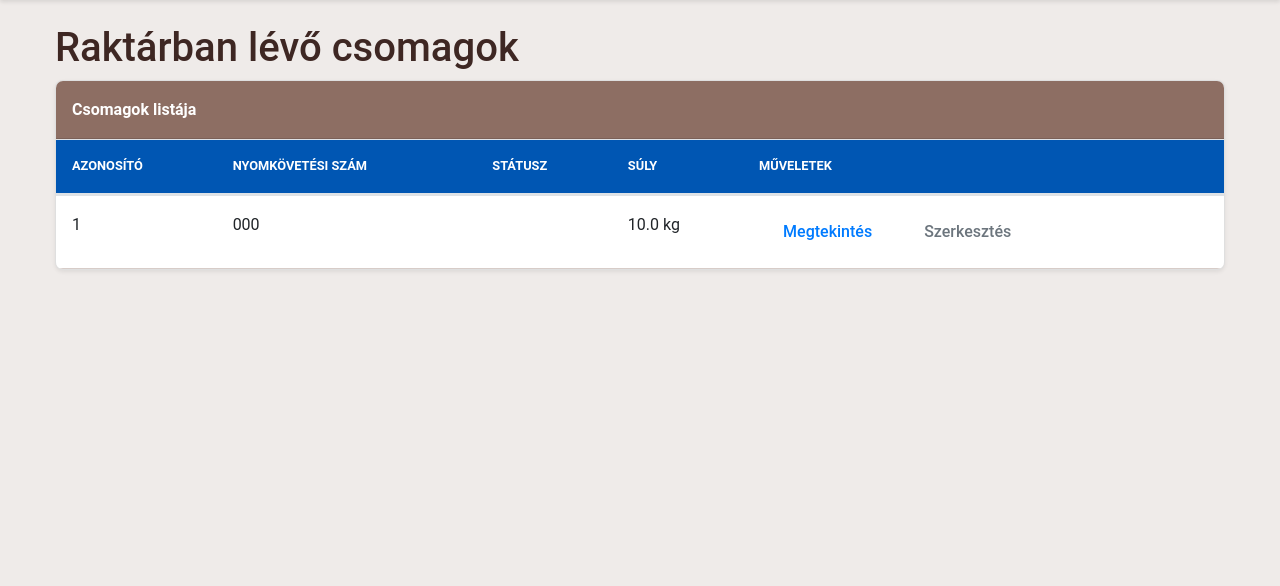
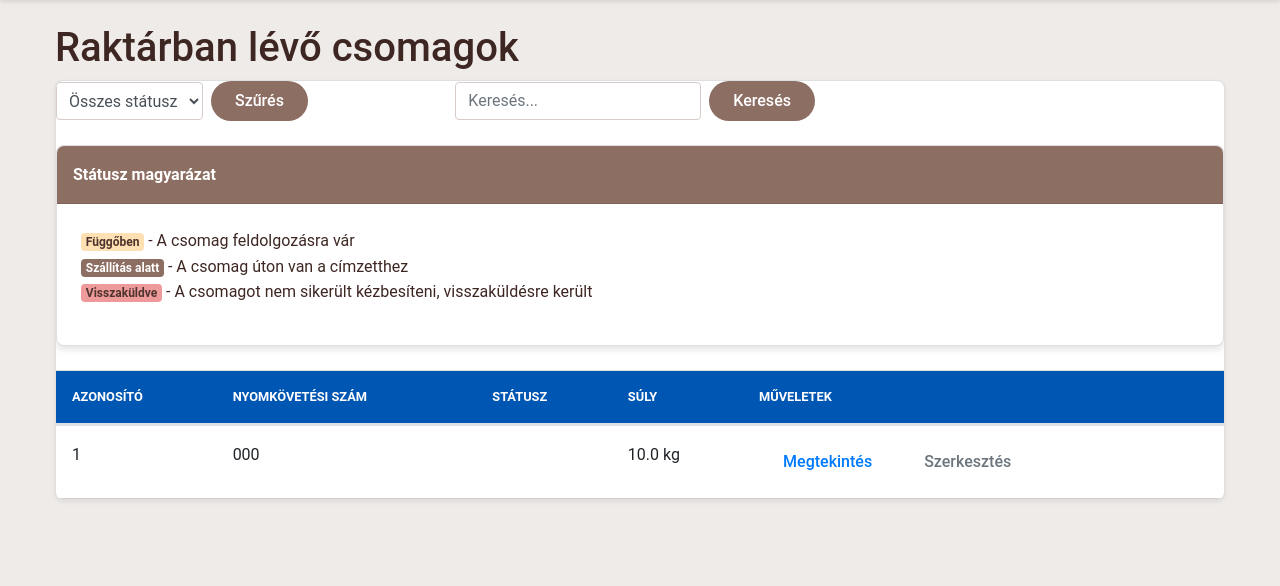
Before and after one commit to pe-box-ninja/webapp, a Flask app: page /warehouse/warehouse/show_packages/1 in a window 1280 px wide. Shown: the part 59-645 px from the top of the page. Run offline with Flask 3, Linux system fonts and the light colour scheme; a user stored in the database is signed in; tables that the repository leaves empty hold one stand-in row (values such as "Sample post"); some libraries are stand-ins or nearby versions.

Commit message:
Admin: removing delete warehouse option; added seeing, modifying packages inside current warehouse

```diff
--- a/app/routes/warehouse.py
+++ b/app/routes/warehouse.py
@@ -1,9 +1,10 @@
-from flask import Blueprint, render_template, flash
+from flask import Blueprint, render_template, flash, request
 from flask_login import login_required
 from app.models import Warehouse
 from app.models import Assignment
 from app.models import Package, PackageStatus
 from app.decorators import warehouse_required
+from sqlalchemy import or_
 
 bp = Blueprint("warehouse", __name__)
 
@@ -21,6 +22,26 @@ def list():
 @login_required
 @warehouse_required
 def show_packages(id):
+
+    status_filter = request.args.get("status", "all")
+    search_query = request.args.get("search", "")
+
+    query = Package.query
+
+    if status_filter != "all":
+        query = query.filter(Package.status == status_filter)
+
+    if search_query:
+        query = query.filter(
+            or_(
+                Package.tracking_number.ilike(f"%{search_query}%"),
+                Package.sender_address.ilike(f"%{search_query}%"),
+                Package.recipient_address.ilike(f"%{search_query}%"),
+            )
+        )
+
+    packages = query.all()
+
     warehouse = Warehouse.query.get_or_404(id)
     assignments_query = Assignment.query
     assignments = assignments_query.all()
@@ -34,6 +55,22 @@ def show_packages(id):
             package=Package.query.get_or_404(package_id)
             if package.status != "kézbesítve":
                 warehouse_packages.append(package)
+
+    warehouse_package_with_search_and_status=[]
+
+    intersectionset=set(packages).intersection(warehouse_packages)
+
+    for item in intersectionset:
+        warehouse_package_with_search_and_status.append(item)
+
+
     return render_template(
-        "warehouse/show_packages.html", title="Raktárban lévő csomagok megtekintése", warehouse=warehouse, warehouse_packages=warehouse_packages
+        "warehouse/show_packages.html",
+        title="Raktárban lévő csomagok megtekintése",
+        warehouse=warehouse,
+        warehouse_package_with_search_and_status=warehouse_package_with_search_and_status,
+        warehouse_package_with_search_and_status_length=len(warehouse_package_with_search_and_status),
+        current_filter=status_filter,
+        search_query=search_query,
+        PackageStatus=PackageStatus
     )
--- a/app/templates/warehouse/delete.html
+++ /dev/null
@@ -1,4 +0,0 @@
-{% extends "base.html" %} {% block content %}
-<h1>Raktár törlése</h1>
-
-{% endblock %}
--- a/app/templates/warehouse/show_packages.html
+++ b/app/templates/warehouse/show_packages.html
@@ -2,9 +2,48 @@
 <h1>Raktárban lévő csomagok</h1>
 
 <div class="card shadow-sm">
-    <div class="card-header">
-        Csomagok listája
+    <div class="row mb-4">
+        <div class="col-md-4">
+            <form action="{{ url_for('warehouse.show_packages', id=warehouse.id) }}" method="get" class="form-inline">
+                <div class="form-group mr-2">
+                    <select name="status" class="form-control p-2">
+                        <option value="all" {% if current_filter == 'all' %}selected{% endif %}>Összes státusz</option>
+                        {% for status in PackageStatus.list() %}
+                        {% if status != "kézbesítve" %}
+                            <option value="{{ status }}" {% if current_filter == status %}selected{% endif %}>
+                                {{ {'függőben': 'Függőben', 'szállítás alatt': 'Szállítás alatt','visszaküldve': 'Visszaküldve'}[status] }}
+                            </option>
+                        {% endif %}
+                        {% endfor %}
+                    </select>
+                </div>
+                <button type="submit" class="btn btn-primary">Szűrés</button>
+            </form>
+        </div>
+        <div class="col-md-4">
+            <form action="{{ url_for('warehouse.show_packages', id=warehouse.id) }}" method="get" class="form-inline">
+                <div class="form-group mr-2">
+                    <input type="text" name="search" class="form-control" placeholder="Keresés..." value="{{ search_query }}">
+                </div>
+                <button type="submit" class="btn btn-primary">Keresés</button>
+            </form>
+        </div>
     </div>
+
+    <div class="card mb-4">
+        <div class="card-header">
+            Státusz magyarázat
+        </div>
+        <div class="card-body">
+            <ul class="list-unstyled">
+                <li><span class="badge badge-warning">Függőben</span> - A csomag feldolgozásra vár</li>
+                <li><span class="badge badge-primary">Szállítás alatt</span> - A csomag úton van a címzetthez</li>
+                <li><span class="badge badge-danger">Visszaküldve</span> - A csomagot nem sikerült kézbesíteni, visszaküldésre került</li>
+            </ul>
+        </div>
+    </div>
+
+
     <div class="card-body p-0">
         <div class="table-responsive">
             <table class="table table-hover mb-0">
@@ -18,7 +57,12 @@
                     </tr>
                 </thead>
                 <tbody>
-                    {% for package in warehouse_packages %}
+
+                    {% if warehouse_package_with_search_and_status_length == 0 %}
+                        <h1>Nincs csomag a raktárban!</h1>
+                    {% endif %}
+
+                    {% for package in warehouse_package_with_search_and_status %}
                     <tr>
                         <td>{{ package.id }}</td>
                         <td>{{ package.tracking_number }}</td>
```
